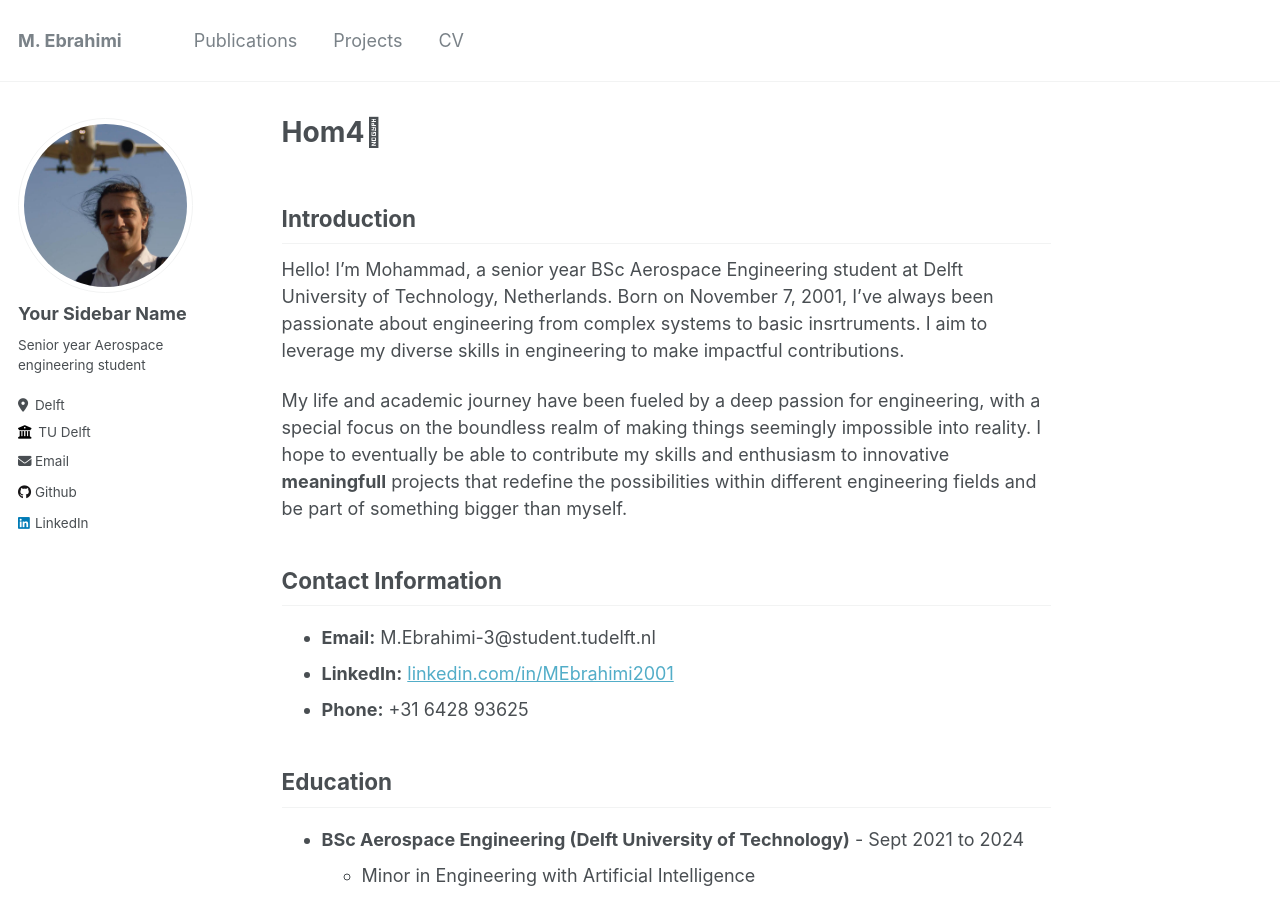
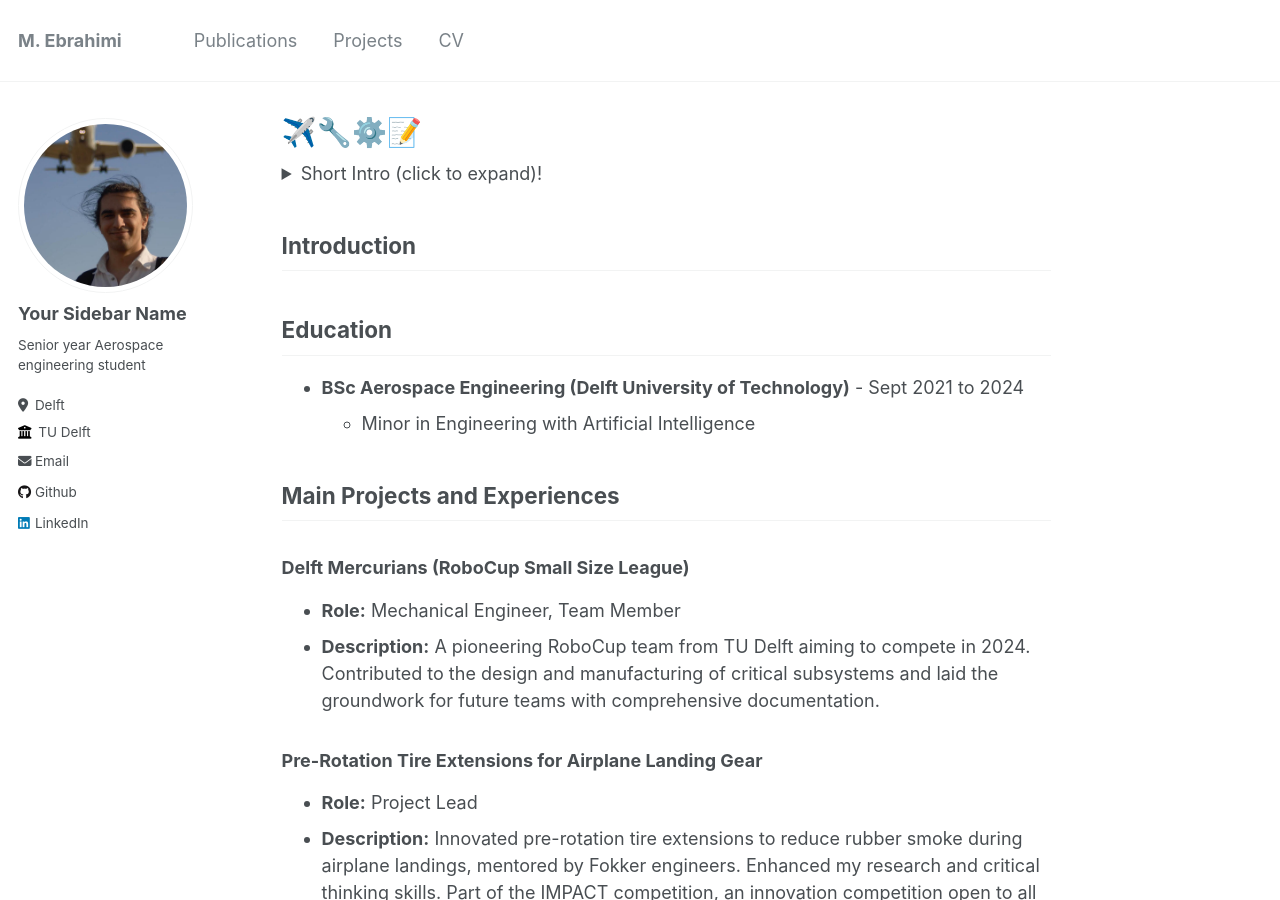
Before and after one commit to moeb8001/moeb8001.github.io, a Jekyll site: the page built from _pages/about.md, in a window 1280 px wide and 900 px high. Built offline with Jekyll 4.4.1, drawn with Linux system fonts in a browser that asks for light colours; some of the changed text lies outside the part shown.

Commit message:
Update about.md

```diff
--- a/_pages/about.md
+++ b/_pages/about.md
@@ -1,12 +1,15 @@
 ---
 permalink: /
-title: "Hom4\e"
+title: "✈️🔧⚙️📝"
 author_profile: true
 redirect_from:
   - /about/
   - /about.html
 ---
-## Introduction
+
+<details>
+<summary>Short Intro (click to expand)!</summary>
+
 Hello! I'm Mohammad, a senior year BSc Aerospace Engineering student at Delft University of Technology, Netherlands. Born on November 7, 2001, I've always been passionate about engineering from complex systems to basic insrtruments. I aim to leverage my diverse skills in engineering to make impactful contributions.
 
 My life and academic journey have been fueled by a deep passion for
@@ -14,11 +17,12 @@ engineering, with a special focus on the boundless realm of making things seemin
 I hope to eventually be able to contribute my skills and enthusiasm to
 innovative **meaningfull** projects that redefine the possibilities within different engineering fields and be part of something bigger than
 myself.
+</details>
 
-## Contact Information
-- **Email:** M.Ebrahimi-3@student.tudelft.nl
-- **LinkedIn:** [linkedin.com/in/MEbrahimi2001](https://linkedin.com/in/MEbrahimi2001)
-- **Phone:** +31 6428 93625
+## Introduction
+
+
+
 
 ## Education
 - **BSc Aerospace Engineering (Delft University of Technology)** - Sept 2021 to 2024
```
Also changed, not shown: other parts of _pages/about.md (+6 -0 lines).
